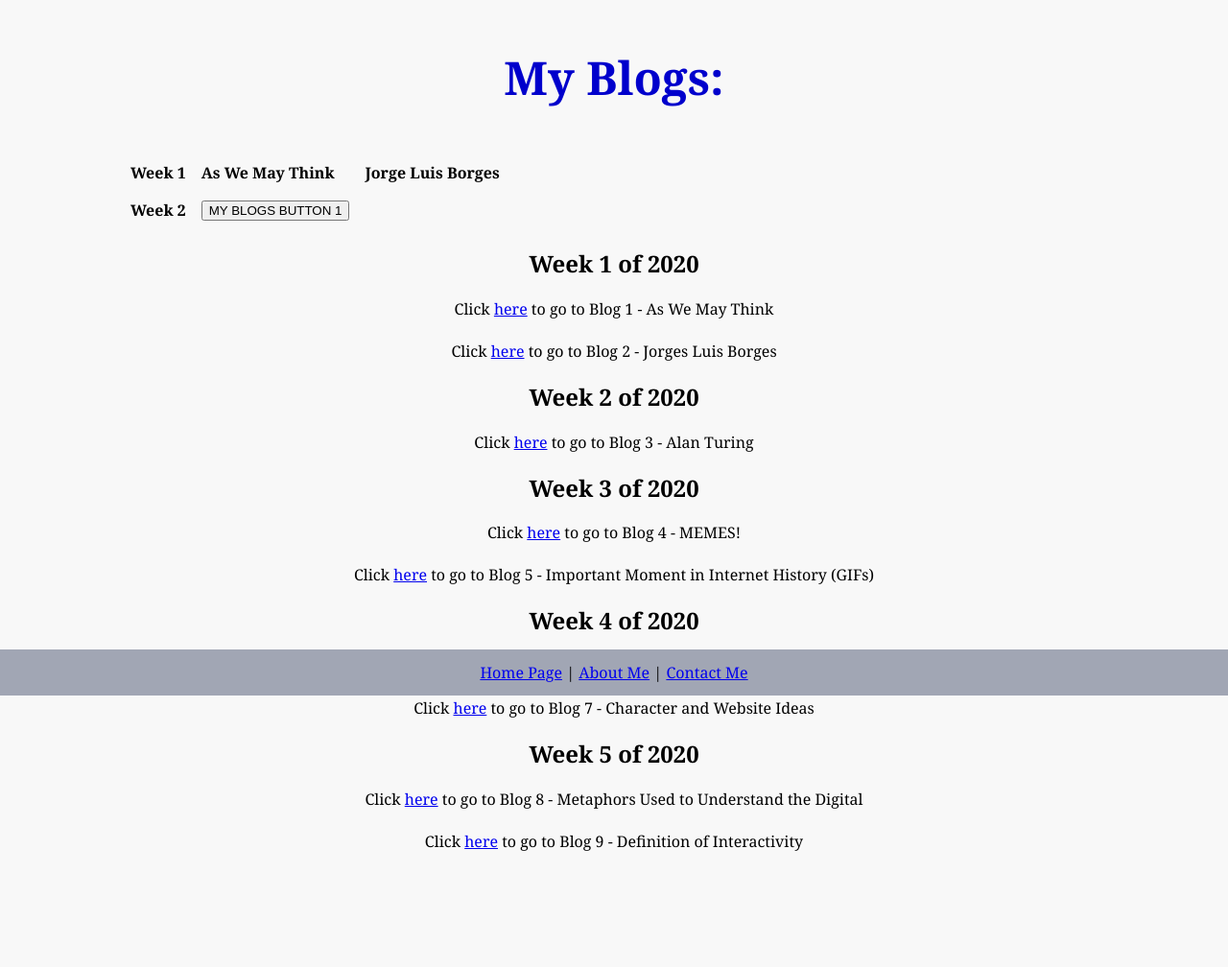
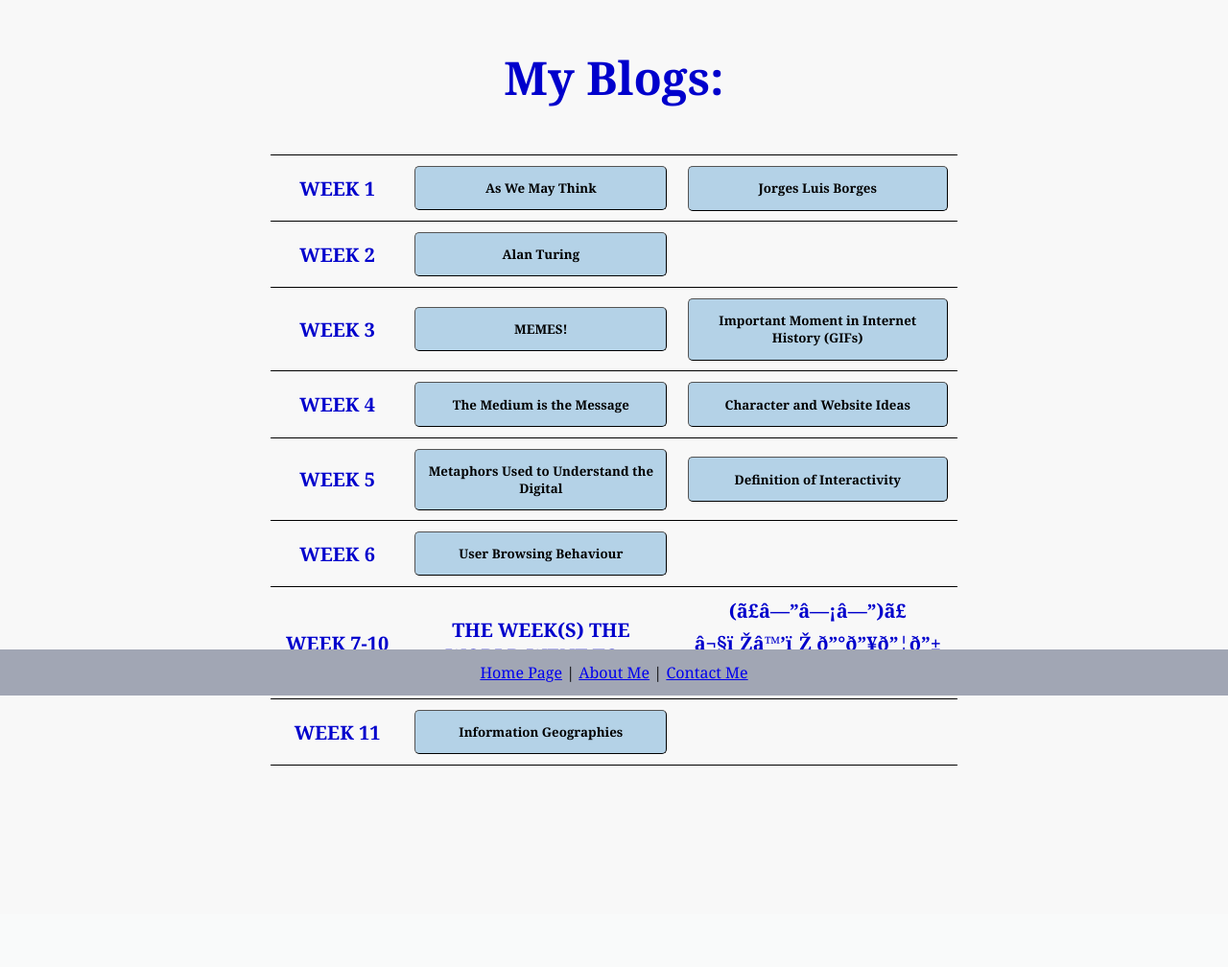
Before and after one commit to JessWhosBack/WSOA3028A_1829172, a PHP site: page /blogs/ in a window 1280 px wide. Shown: the part 75-1083 px from the top of the page at 96% size. After the commit the page ends 873 px from the top, so only its background shows below. Run offline with PHP 8.4, Linux system fonts and the light colour scheme; lists and menus that the app fills with data are empty.

Commit message:
Make pretty - blog table specifically and BUTTONS

```diff
--- a/blogs/index.html
+++ b/blogs/index.html
@@ -39,67 +39,124 @@
         <section class="topSection">
             <h1>My Blogs:</h1>
         </section>
+        <section>
             <table class="blogTable">
                 <tr>
-                <th>Week 1</th>
-                <th>As We May Think</th>
-                <th>Jorge Luis Borges</th>
+                    <th>WEEK 1</th>
+                    <th>
+                        <a href="2020/Week1/Reflection-As-We-May-Think/" target="_blank">
+                            <button class="blogPageButton">
+                                As We May Think
+                            </button>
+                        </a>
+                    </th>
+                    <th>
+                        <a href="2020/Week1/Reflection-Jorge-Luis-Borges/" target="_blank">
+                            <button class="blogPageButton">
+                                Jorges Luis Borges
+                            </button>
+                        </a>
+                    </th>
                 </tr>
                 <tr>
-                <th>Week 2</th>
+                    <th>WEEK 2</th>
                     <th>
-                    <button type="button" class="button2_2">
-                        MY BLOGS BUTTON 1
+                        <a href="../blogs/2020/Week2/Reflection-Alan-Turing/" target="_blank">
+                            <button class="blogPageButton">
+                                Alan Turing
                             </button>
+                        </a>
+                    </th>
+                    <th>
 
                     </th>
-
+                </tr>
+                <tr>
+                    <th>WEEK 3</th>
+                    <th>
+                        <a href="../blogs/2020/Week3/Reflection-History-Of-Memes/" target="_blank">
+                            <button class="blogPageButton">
+                                MEMES!
+                            </button>
+                        </a>
+                    </th>
+                    <th>
+                        <a href="../blogs/2020/Week3/Reflection-Important-Moment-In-Internet-History/" target="_blank">
+                            <button class="blogPageButton">
+                                Important Moment in Internet History (GIFs)
+                            </button>
+                        </a>
+                    </th>
+                </tr>
+                <tr>
+                    <th>WEEK 4</th>
+                    <th>
+                        <a href="../blogs/2020/Week4/Reflection-The-Medium-Is-The-Message/" target="_blank">
+                            <button class="blogPageButton">
+                                The Medium is the Message
+                            </button>
+                        </a>
+                    </th>
+                    <th>
+                        <a href="../blogs/2020/Week4/Reflection-Character-And-Website-Ideas/" target="_blank">
+                            <button class="blogPageButton">
+                                Character and Website Ideas
+                            </button>
+                        </a>
+                    </th>
+                </tr>
+                <tr>
+                    <th>WEEK 5</th>
+                    <th>
+                        <a href="../blogs/2020/Week5/Reflection-Metaphors-Used-To-Understand-The-Digital/"
+                            target="_blank">
+                            <button class="blogPageButton">
+                                Metaphors Used to Understand the Digital
+                            </button>
+                        </a>
+                    </th>
+                    <th>
+                        <a href="../blogs/2020/Week5/Reflection-Definition-of-Interactivity/" target="_blank">
+                            <button class="blogPageButton">
+                                Definition of Interactivity
+                            </button>
+                        </a>
+                    </th>
+                </tr>
+                <tr>
+                    <th>WEEK 6</th>
+                    <th>
+                        <a href="" target="_blank">
+                            <button class="blogPageButton">
+                                User Browsing Behaviour
+                            </button>
+                        </a>
+                    </th>
+                    <th>
+                    </th>
+                </tr>
+                <tr>
+                    <th>WEEK 7-10</th>
+                    <th>
+                        THE WEEK(S) THE WORLD WENT TO...
+                    </th>
+                    <th>
+                        (っ◔◡◔)っ ⬧︎♒︎ 𝔰𝔥𝔦𝔱 ♒︎⬧︎
+                    </th>
+                </tr>
+                <tr>
+                    <th>WEEK 11</th>
+                    <th>
+                        <a href="" target="_blank">
+                            <button class="blogPageButton">
+                                Information Geographies
+                            </button>
+                        </a>
+                    </th>
+                    <th>
+                    </th>
                 </tr>
             </table>
-        <section>
-            <center>
-
-                <p>
-                    <h2>Week 1 of 2020</h2>
-                    Click <a href="2020/Week1/Reflection-As-We-May-Think/" target="_blank">
-                        here</a> to go to Blog 1 - As We May Think
-                    <br><br>
-                    Click <a href="2020/Week1/Reflection-Jorge-Luis-Borges/" target="_blank">here</a>
-                    to go to Blog 2 - Jorges Luis Borges
-                </p>
-                <p>
-                    <h2>Week 2 of 2020</h2>
-                    Click <a href="../blogs/2020/Week2/Reflection-Alan-Turing/" target="_blank">
-                        here</a> to go to Blog 3 - Alan Turing
-                </p>
-                <p>
-                    <h2>Week 3 of 2020</h2>
-                    Click <a href="../blogs/2020/Week3/Reflection-History-Of-Memes/" target="_blank">
-                        here</a>
-                    to go to Blog 4 - MEMES!
-                    <br><br>
-                    Click <a href="../blogs/2020/Week3/Reflection-Important-Moment-In-Internet-History/"
-                        target="_blank">
-                        here</a> to go to Blog 5 - Important Moment in Internet History (GIFs)
-                </p>
-                <p>
-                    <h2>Week 4 of 2020</h2>
-                    Click <a href="../blogs/2020/Week4/Reflection-The-Medium-Is-The-Message/" target="_blank">
-                        here</a> to go to Blog 6 - The Medium is the Message
-                    <br><br>
-                    Click <a href="../blogs/2020/Week4/Reflection-Character-And-Website-Ideas/" target="_blank">
-                        here</a> to go to Blog 7 - Character and Website Ideas
-                </p>
-                <p>
-                    <h2>Week 5 of 2020</h2>
-                    Click <a href="../blogs/2020/Week5/Reflection-Metaphors-Used-To-Understand-The-Digital/"
-                        target="_blank">
-                        here</a> to go to Blog 8 - Metaphors Used to Understand the Digital
-                    <br><br>
-                    Click <a href="../blogs/2020/Week5/Reflection-Definition-of-Interactivity/" target="_blank">
-                        here</a> to go to Blog 9 - Definition of Interactivity
-                </p>
-            </center>
         </section>
     </article>
 
--- a/index.js
+++ b/index.js
@@ -1,8 +1,15 @@
 let myBlogButton = document.getElementsByClassName("ButtonTest")[0];
 if (myBlogButton != null) {
+    myBlogButton.style.cursor = "pointer";
     myBlogButton.addEventListener("click", function () { location.href = "blogs/"; });
 }
 
+let myBlogPageButtons = document.getElementsByClassName("blogPageButton")
+if (myBlogPageButtons != null) {
+    for (let i = 0; i < myBlogPageButtons.length; i++) {
+        myBlogPageButtons[i].style.cursor = "pointer";
+    }
+}
 
 let lastScrollTop = 0;
 let myHeader = document.querySelector("header");
--- a/stylesheet.css
+++ b/stylesheet.css
@@ -115,7 +115,7 @@
 }
 
 .header_nav a:hover{
-    background-color: purple;
+    background-color: #b4d2e7;
 }
 
 h1{
@@ -143,37 +143,24 @@
     text-align: center;
 }
 
-.blogTable{
-    border-collapse: collapse;
-}
-
-.blogTable td, th{
-    text-align: left;
-    padding: 8px;
-}
-
 .contactPageTable{
     display: table;
 }
-
 .contactPageTable a{
     display: table-cell;
     padding-left: 40pt;
     padding-right: 40pt;
 }
 
-
 .EmailForm label{
     text-align: left;
     display: block;
     width:40%
 }
-
 .EmailForm input[type=text], textarea{
     width:40%;
     display: block;
 }
-
 .EmailForm input[type=submit]{
     width:150pt;
     display: block;
@@ -182,43 +169,104 @@
 
 .BlogNav a{
     position: fixed;
-
     transition: 0.3s;
     padding-top: 15px;
     padding-bottom: 15px;
     padding-right: 15px;
     padding-left: 15px;
-
     text-align: left;
     height: 20px;
     width: 13px;
-
     text-decoration: none;
     font-size: 20px;
     color: white;
-
     white-space: nowrap;
     overflow: hidden;
     top: 45%;
 }
-
 .BlogNav a[id="BlogNavNext"]{
     right: 0;
     border-radius: 8px 0px 0px 8px;
     background-color: #b4d2e7;
-
 }
-
 .BlogNav a[id="BlogNavPrev"]{
     left: 0;
     border-radius: 0px 8px 8px 0px;
     background-color: #94c5cc;
 }
-
 .BlogNav a[id="BlogNavNext"]:hover{
     width: 100px;
 }
-
 .BlogNav a[id="BlogNavPrev"]:hover{
     width: 140px;
 }
+
+.ButtonTest{
+    width: 30%;
+    margin-top: 5%;
+    margin-left: 35%;
+    margin-right: 35%;
+    padding: 20px 20px 20px 20px;
+    font-family:  "Cambria";
+    font-weight: bold;
+    color: black;
+    font-size: 20pt;
+    background: #b4d2e7;
+    border-style: outset;
+    border-width: 5px;
+    border-radius: 15px 15px 15px 15px;
+}
+.ButtonTest:hover{
+    color: white;
+    background: #94c5cc;
+}
+
+
+.blogTable{
+    width: 70%;
+    margin-left: 15%;
+    margin-right: 15%;
+    margin-bottom: 5%;
+    color: #0000cc;
+    text-align: center;
+    border-collapse: collapse;
+    font-size: 15pt;
+}
+.blogTable th:nth-child(1){
+    width: 8%;
+    padding: 8pt 8pt 8pt 8pt;
+    border-style: solid;
+    border-color: black;
+    border-width: 1pt 0pt;
+}
+.blogTable th:nth-child(2){
+    width: 20%;
+    padding: 8pt 8pt 8pt 8pt;
+    border-style: solid;
+    border-color: black;
+    border-width: 1pt 0pt;
+}
+
+.blogTable th:nth-child(3){
+    width: 20%;
+    padding: 8pt 8pt 8pt 8pt;
+    border-style: solid;
+    border-color: black;
+    border-width: 1pt 0pt;
+}
+
+.blogPageButton{
+    width: 100%;
+    font-family:  "Cambria";
+    font-weight: bold;
+    padding: 5%;
+    color: black;
+    background: #b4d2e7;
+    border-style: outset;
+    border-width: 1px;
+    border-radius: 5px 5px 5px 5px;
+}
+.blogPageButton:hover{
+    color: white;
+    background: #94c5cc;
+}
```
Also changed, not shown: index.html (+3 -7 lines). Lines whose indentation alone changed are shown as unchanged.
